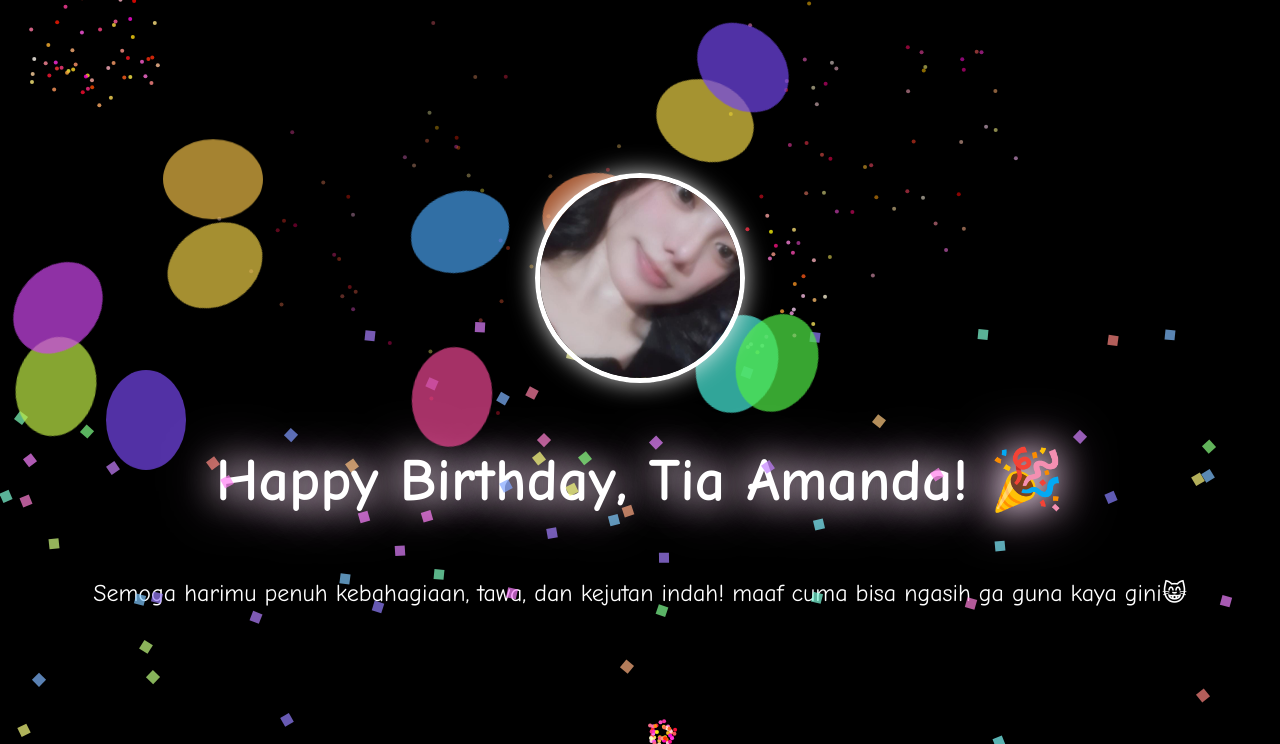
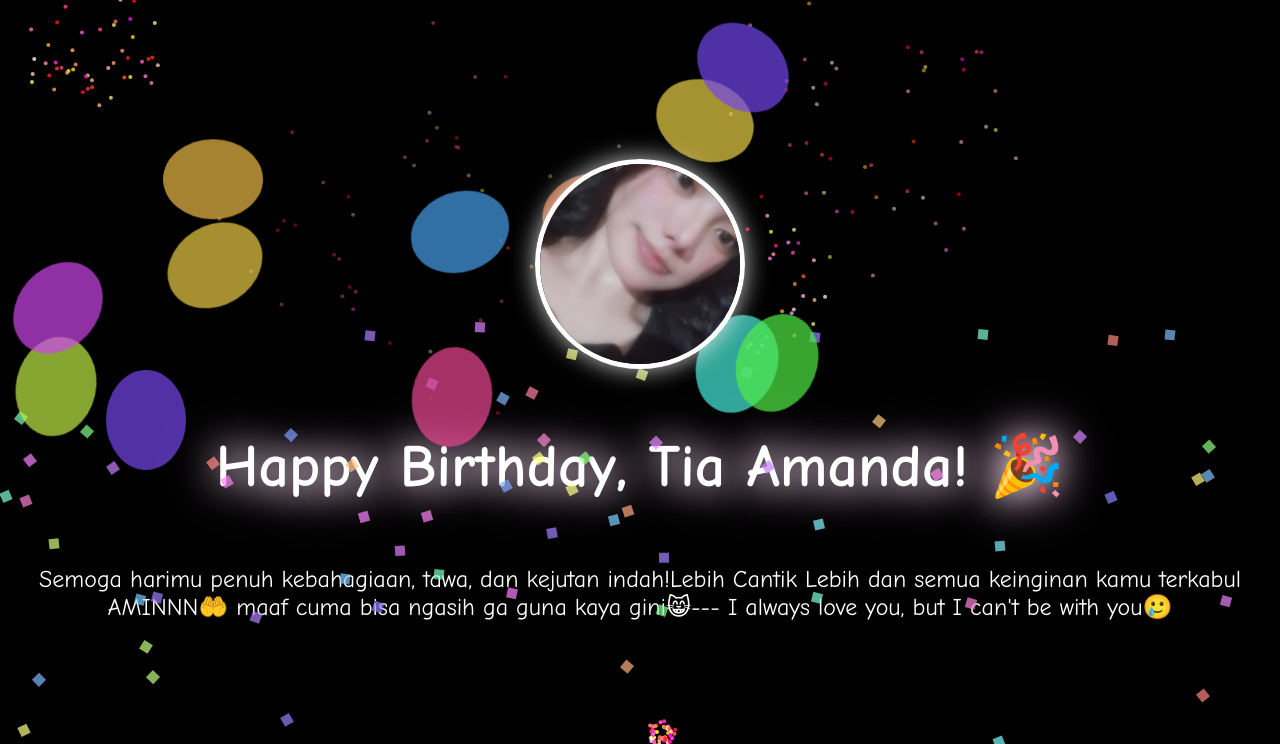
Before and after one commit to xRfmee/HBD, a plain HTML site: page index.html in a window 1280 px wide. Shown: the top 744 px of the page. Drawn offline with Linux system fonts and the light colour scheme.

Commit message:
Update index.html
edit text

```diff
--- a/index.html
+++ b/index.html
@@ -21,9 +21,9 @@
     <canvas id="fireworksCanvas"></canvas>
     <img id="foto" src="tia_amanda.jpg" alt="Foto Ulang Tahun">
     <h1>Happy Birthday, <span id="nama">Tia Amanda</span>! 🎉</h1>
-    <p id="ucapan">Semoga harimu penuh kebahagiaan, tawa, dan kejutan indah!
+    <p id="ucapan">Semoga harimu penuh kebahagiaan, tawa, dan kejutan indah!Lebih Cantik Lebih dan semua keinginan kamu terkabul AMINNN🤲
 
-    maaf cuma bisa ngasih ga guna kaya gini😸</p>
+    maaf cuma bisa ngasih ga guna kaya gini😸--- I always love you, but I can't be with you🥲 </p>
     <audio id="music" autoplay loop>
         <source src="https://cdn.pixabay.com/download/audio/2022/03/15/audio_482b0338e8.mp3?filename=happy-birthday-120285.mp3" type="audio/mpeg">
         Browser Anda tidak mendukung pemutar audio.
```
